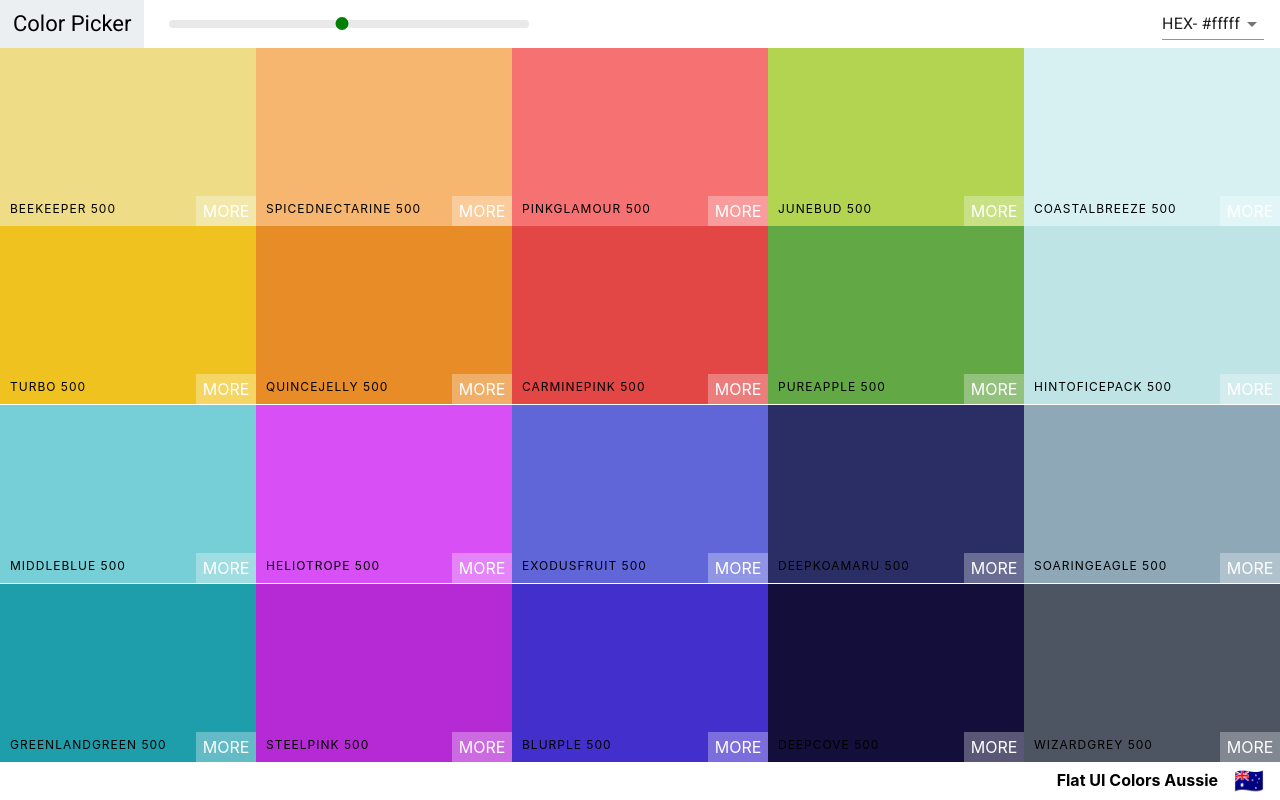
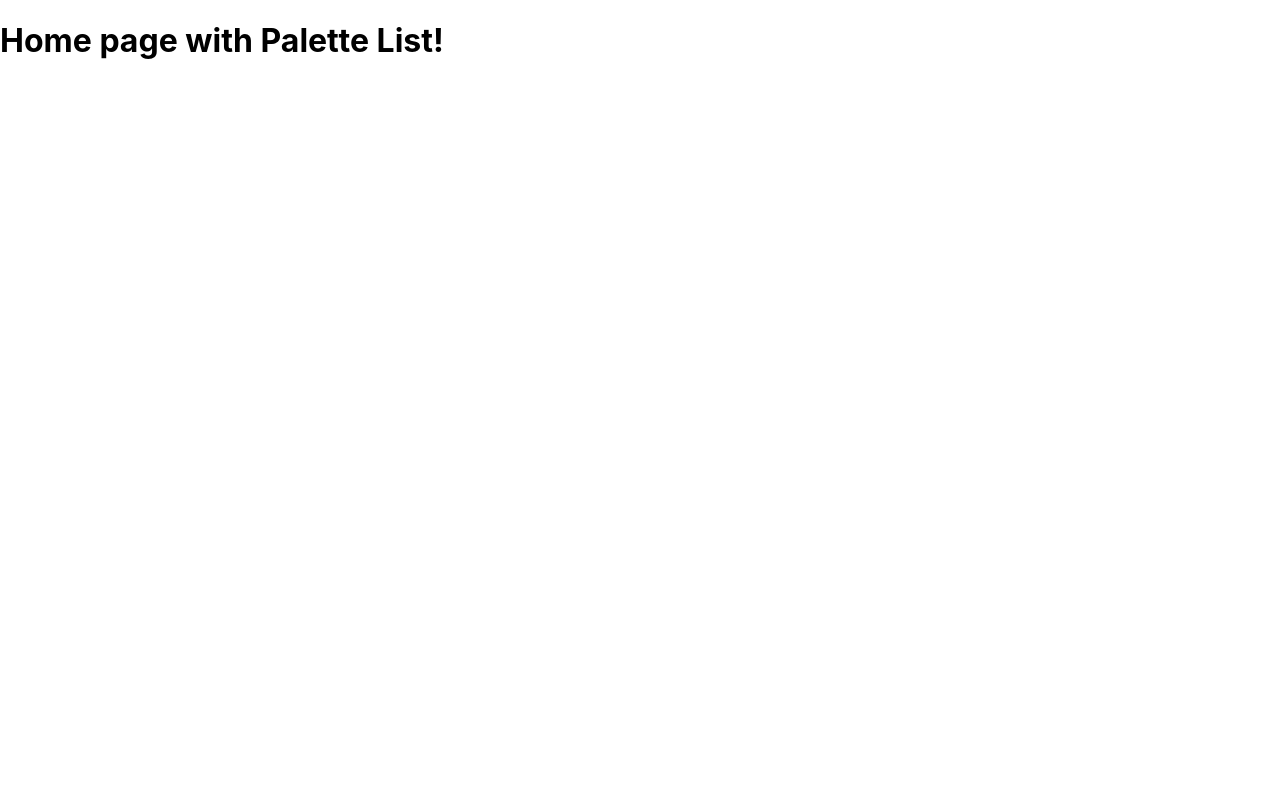
Before and after one commit to samanth619/FlatUI-clone, a React (Create React App) app: page / in a window 1280 px wide. Built offline with nearby package versions, Linux system fonts and the light colour scheme.

Commit message:
Introducing Router

```diff
--- a/package.json
+++ b/package.json
@@ -13,6 +13,7 @@
     "react": "^17.0.2",
     "react-copy-to-clipboard": "^5.0.3",
     "react-dom": "^17.0.2",
+    "react-router-dom": "^5.2.0",
     "react-scripts": "4.0.3",
     "web-vitals": "^1.1.2"
   },
--- a/src/App.js
+++ b/src/App.js
@@ -1,4 +1,5 @@
 import React, {Component} from 'react';
+import { Route,Switch } from 'react-router-dom';
 import Palette from './Palette';
 import seedColors from './seedColors';
 import {generatePalette} from './colorHelper.js';
@@ -7,9 +8,14 @@
   render(){
     //console.log(generatePalette(seedColors[4]));
   return (
-    <div className="App">
-      <Palette palette={generatePalette(seedColors[4])}/>
-    </div>
+
+      <Switch>
+        <Route exact path="/" render={()=><h1>Home page with Palette List!</h1>} />
+        <Route exact path="/palette/:id" render={()=><h1>Palette Here</h1>} />
+      </Switch>
+    // {/* <div className="App">
+    //   <Palette palette={generatePalette(seedColors[4])}/>
+    // </div> */}
   );
   }
 }
--- a/src/index.js
+++ b/src/index.js
@@ -1,13 +1,14 @@
 import React from 'react';
 import ReactDOM from 'react-dom';
+import { BrowserRouter } from 'react-router-dom';
 import './index.css';
 import App from './App';
 import reportWebVitals from './reportWebVitals';
 
 ReactDOM.render(
-  <React.StrictMode>
+  <BrowserRouter>
     <App />
-  </React.StrictMode>,
+  </BrowserRouter>,
   document.getElementById('root')
 );
 
```
Also changed, not shown: 1 other file (tests, documents, lock files or other folders).
